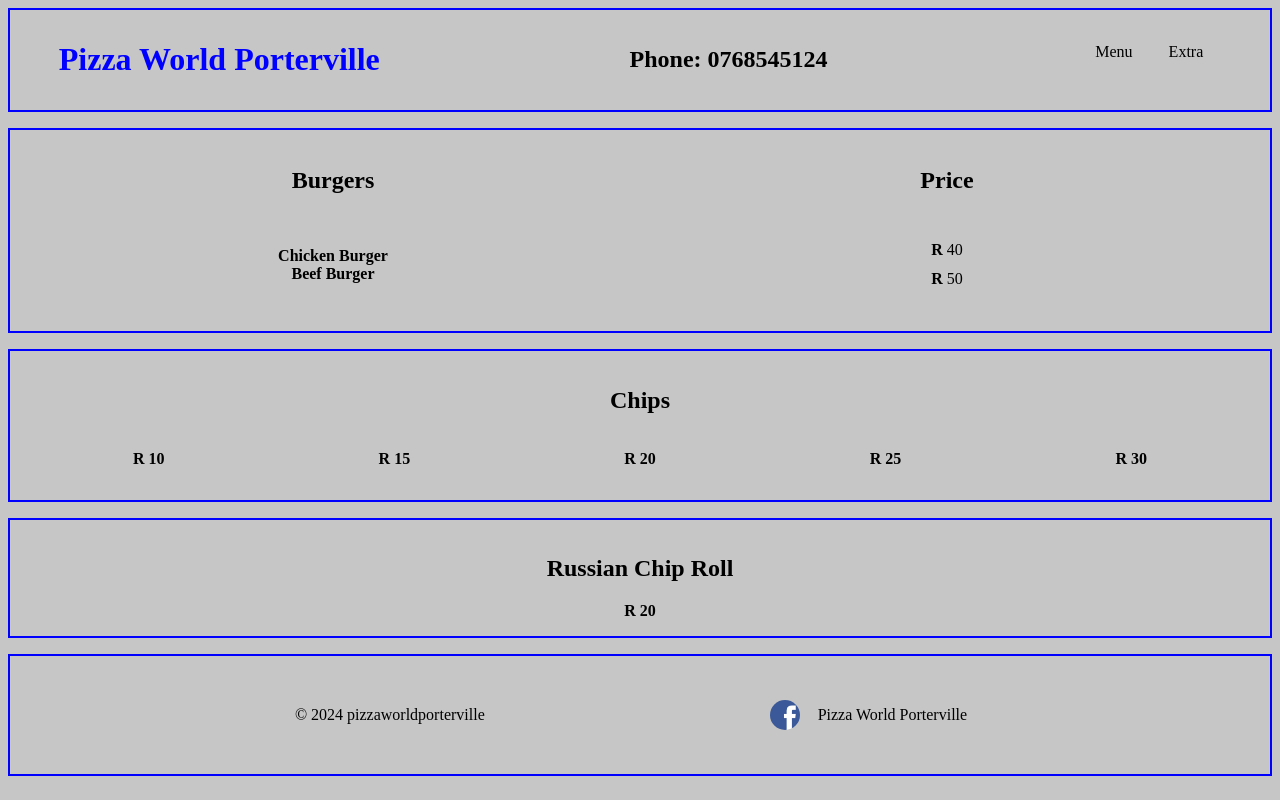
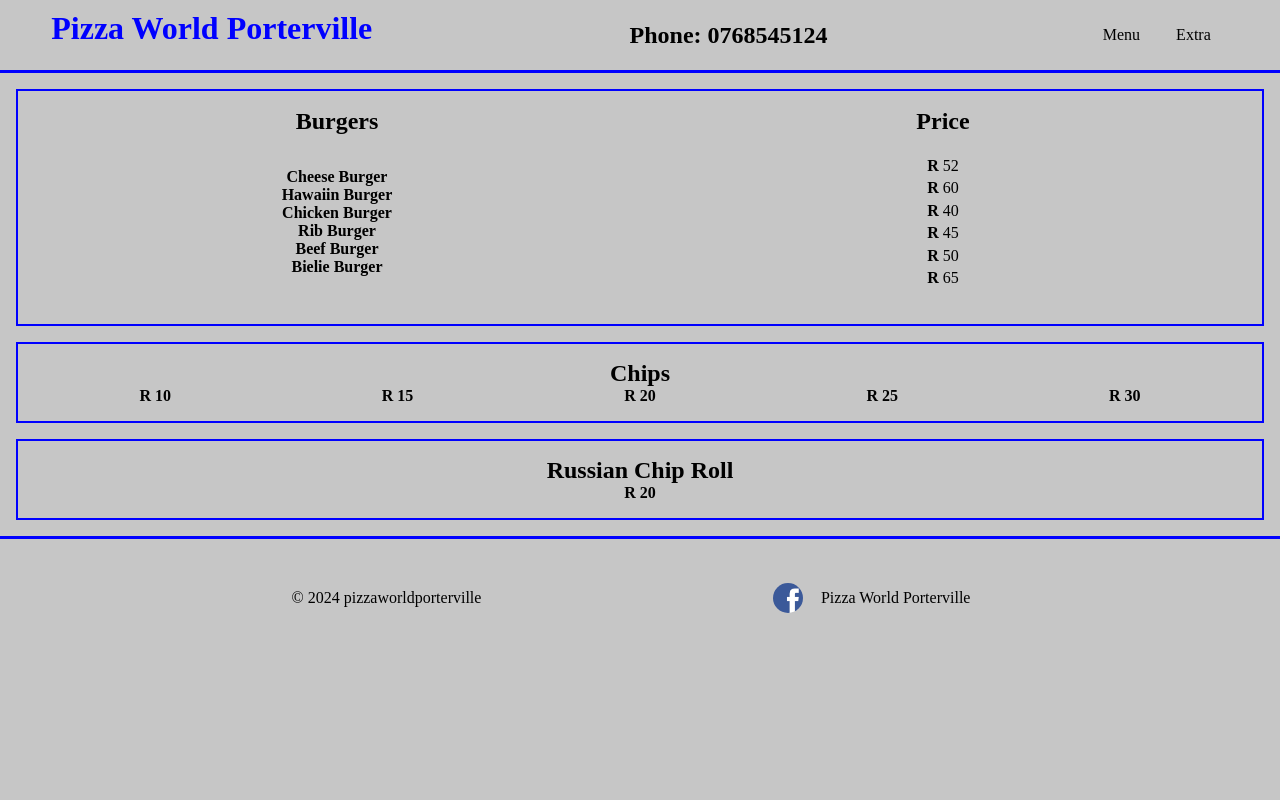
Before and after one commit to AdriaanNaude/pizza-world-web, a React (Vite) app: page /pizza-world-web/extra in a window 1280 px wide. Built offline with nearby package versions, Linux system fonts and the light colour scheme.

Commit message:
fix: css for main menu, fixed topping price and added more burgers

```diff
--- a/src/App.jsx
+++ b/src/App.jsx
@@ -3,6 +3,7 @@ import { Route, Routes } from 'react-router-dom'
 import Header from './Header/Header.jsx'
 import Footer from './Footer/Footer.jsx'
 import { Menu } from './pages/Menu.jsx'
+import { Special } from './pages/Special.jsx'
 import { Extra } from './pages/Extra.jsx'
 
 function App() {
@@ -11,6 +12,7 @@ function App() {
             <Header/>
             <Routes>
                 <Route path='/pizza-world-web/' element={<Menu />} />
+                {/*<Route path='/pizza-world-web/special' element={<Special />} />*/}
                 <Route path='/pizza-world-web/extra' element={<Extra />} />
             </Routes>
             <Footer/>
--- a/src/Body.jsx
+++ b/src/Body.jsx
@@ -51,7 +51,7 @@ function Body(){
                   })
                 }
             </tbody>
-            <div>
+            <div className="back_to">
                 <p>
                     <HashLink smooth to='#main_heading'>Back to top</HashLink>
                 </p>
--- a/src/Bodyseafood.jsx
+++ b/src/Bodyseafood.jsx
@@ -12,8 +12,8 @@ function Bodyseafood(){
         <>
         <table className="main-table">
             <thead>
-                <tr>
-                    <td><h2 id="seafood_menu">Seafood</h2></td>
+                <tr className="data-head-row">
+                    <th><h2 id="seafood_menu">Seafood</h2></th>
                 </tr>
             </thead>
             <tbody>
@@ -51,7 +51,7 @@ function Bodyseafood(){
                   })
                 }
             </tbody>
-            <div>
+            <div className="back_to">
                 <p>
                     <HashLink smooth to='#main_heading'>Back to top</HashLink>
                 </p>
--- a/src/Bodyveg.jsx
+++ b/src/Bodyveg.jsx
@@ -11,8 +11,8 @@ function Bodyveg(){
     return(
         <table className="main-table">
             <thead>
-                <tr>
-                    <td><h2 id="veg_menu">Vegetarian</h2></td>
+                <tr className="data-head-row">
+                    <th><h2 id="veg_menu">Vegetarian</h2></th>
                 </tr>
             </thead>
             <tbody>
@@ -50,7 +50,7 @@ function Bodyveg(){
                   })
                 }
             </tbody>
-            <div>
+            <div className="back_to">
                 <p>
                     <HashLink smooth to='#main_heading'>Back to top</HashLink>
                 </p>
--- a/src/Extra_menu/Extra_menu.jsx
+++ b/src/Extra_menu/Extra_menu.jsx
@@ -1,8 +1,12 @@
 import styles from './Extra_menu.module.css'
 function Extra_menu(){
 
+    const cheese_burger_price = 52;
+    const hawaiin_burger_price = 60;
     const chick_burger_price = 40;
+    const rib_burger_price = 45;
     const beef_burger_price = 50;
+    const bielie_burger_price = 65;
 
     return(
         <>
@@ -20,15 +24,31 @@ function Extra_menu(){
             <tbody>
                 <tr className={styles.data_row}>
                          <td className={styles.burger_data_field}>
+                             <b>Cheese Burger </b>
+                             <b>Hawaiin Burger</b>
                              <b>Chicken Burger</b>
+                             <b>Rib Burger</b>
                              <b>Beef Burger</b>
+                             <b>Bielie Burger</b>
                          </td>
                           <td className={styles.price_data_field}>
+                                <div>
+                                    <b>R</b> {cheese_burger_price}
+                                </div>
+                                <div>
+                                    <b>R</b> {hawaiin_burger_price}
+                                </div>
                                 <div>
                                     <b>R</b> {chick_burger_price}
                                 </div>
                                 <div>
+                                    <b>R</b> {rib_burger_price}
+                                </div>
+                                <div>
                                     <b>R</b> {beef_burger_price}
+                                </div>
+                                 <div>
+                                    <b>R</b> {bielie_burger_price}
                                 </div>
                           </td>
                       </tr>
--- a/src/Extra_menu/Extra_menu.module.css
+++ b/src/Extra_menu/Extra_menu.module.css
@@ -5,7 +5,7 @@
     justify-content: space-evenly;
     text-align: center;
     padding: 1rem;
-    margin: 1rem 0 1rem 0;
+    margin: 1rem;
 }
 .menu_two p{
     display: flex;
--- a/src/Footer/Footer.module.css
+++ b/src/Footer/Footer.module.css
@@ -1,7 +1,7 @@
 .main_footer{
     display: flex;
     justify-content: space-evenly;
-    border: 2px solid blue;
+    border-top: 3px solid blue;
     text-align: center;
     padding: 1rem;
 }
--- a/src/Header/Header.jsx
+++ b/src/Header/Header.jsx
@@ -14,7 +14,7 @@ function Header(){
             </div>
             <nav className={styles.main_nav}>
                 <Link to="/pizza-world-web/">Menu</Link>
-                {/*<Link to="/specials">Specials</Link>*/}
+                {/*<Link to="pizza-world-web/special">Specials</Link>*/}
                 <Link to="/pizza-world-web/extra">Extra</Link>
                 {/*<Link to="/about">About</Link>*/}
             </nav>
--- a/src/Header/Header.module.css
+++ b/src/Header/Header.module.css
@@ -1,6 +1,6 @@
 .main_header{
     display: flex;
-    border: 2px solid blue;
+    border-bottom: 3px solid blue;
     justify-content: space-evenly;
     text-align: center;
     flex-wrap: wrap;
@@ -24,7 +24,7 @@
 }
 .main_nav{
     align-self: center;
-    margin-bottom: 1rem;
+    margin: 1rem 0 1rem 0;
 }
 @media screen and (max-width: 500px){
 
--- a/src/Toppings.jsx
+++ b/src/Toppings.jsx
@@ -2,15 +2,15 @@ import { HashLink } from 'react-router-hash-link'
 import Topping from './toppings.json'
 function Toppings(){
 
-    const small = 10;
-    const medium = 12;
-    const large = 15;
+    const small = 15;
+    const medium = 20;
+    const large = 30;
 
     return(
         <table className="main-table toppings-section">
             <thead>
-                <tr>
-                    <td><h2 id="toppings_menu">Toppings</h2></td>
+                <tr className="data-head-row">
+                    <th><h2 id="toppings_menu">Toppings</h2></th>
                 </tr>
             </thead>
             <tbody>
@@ -45,7 +45,7 @@ function Toppings(){
                   })
                 }
             </tbody>
-            <div>
+            <div className="back_to">
                 <p>
                     <HashLink smooth to='#main_heading'>Back to top</HashLink>
                 </p>
--- a/src/index.css
+++ b/src/index.css
@@ -1,13 +1,17 @@
 :Root{
     background-color: #c6c6c6;
+}
+*{
+  margin: 0px;
 }
 /* Body */
 
 .main-table{
+    display: flex;
+    flex-direction: column;
     border: 2px solid blue;
-    width: 100%;
-    margin: 1rem 0 1rem 0;
-    text-align: center;
+    margin: 1rem;
+    padding: 1rem;
 }
 @media screen and (max-width: 600px){
     .main-table{
@@ -25,28 +29,37 @@
     }
 }
 .data-head-row{
-    display: grid;
-    grid-template-columns: repeat(2, 1fr);
+    display: flex;
+    justify-content: space-around;
+    text-align: center;
 }
 .data-row{
     display: flex;
+    gap: 1rem;
 }
 
 .pizza-data-field{
     display: flex;
     flex-direction: column;
     justify-content: center;
-    padding: 2rem 1rem 2rem 1rem;
+    align-items: center;
+    padding: 1rem;
     flex: 2;
     order: 1;
 }
 .price-data-field{
     display: flex;
-    padding: 1rem;
     justify-content: space-evenly;
     align-items: center;
+    padding: 1rem;
     flex: 2;
     order: 2;
+}
+
+.back_to{
+    display: flex;
+    justify-content: space-around;
+    padding: 1rem;
 }
 
 /* toppings section */
```
